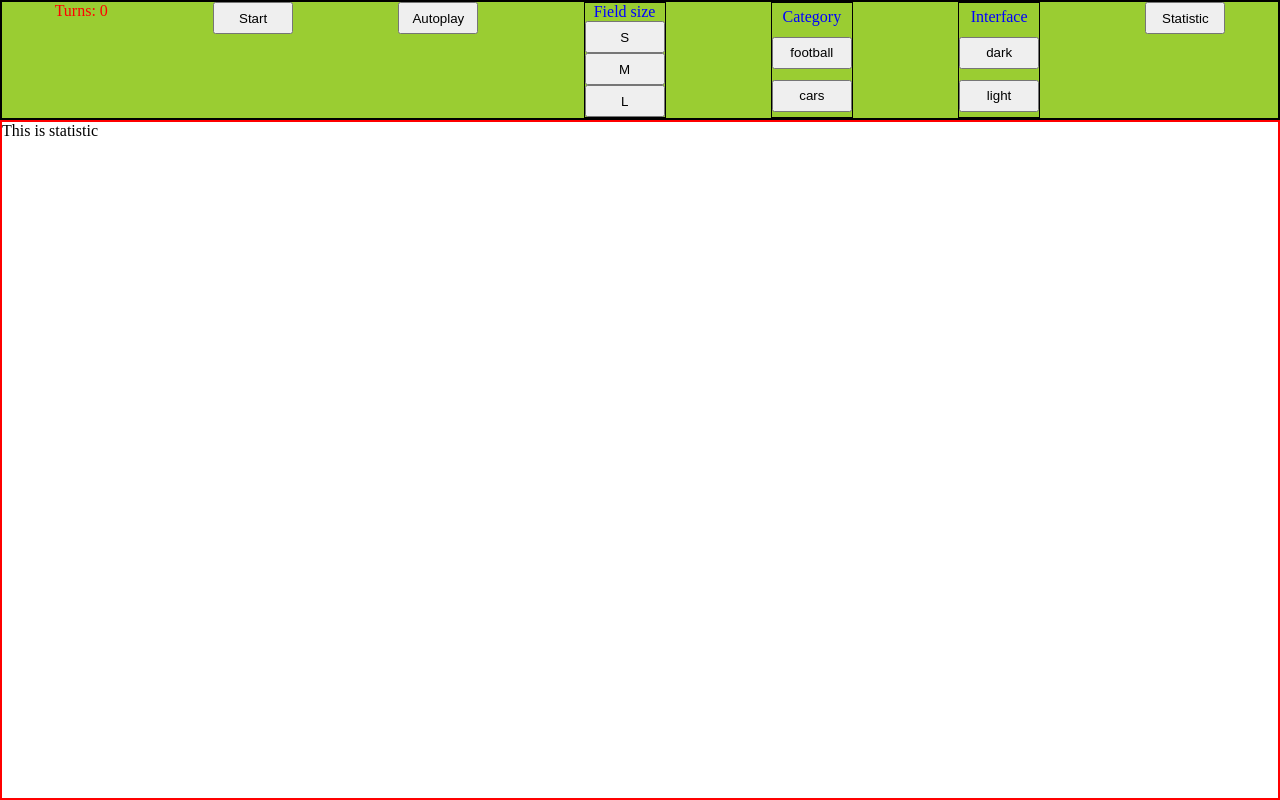
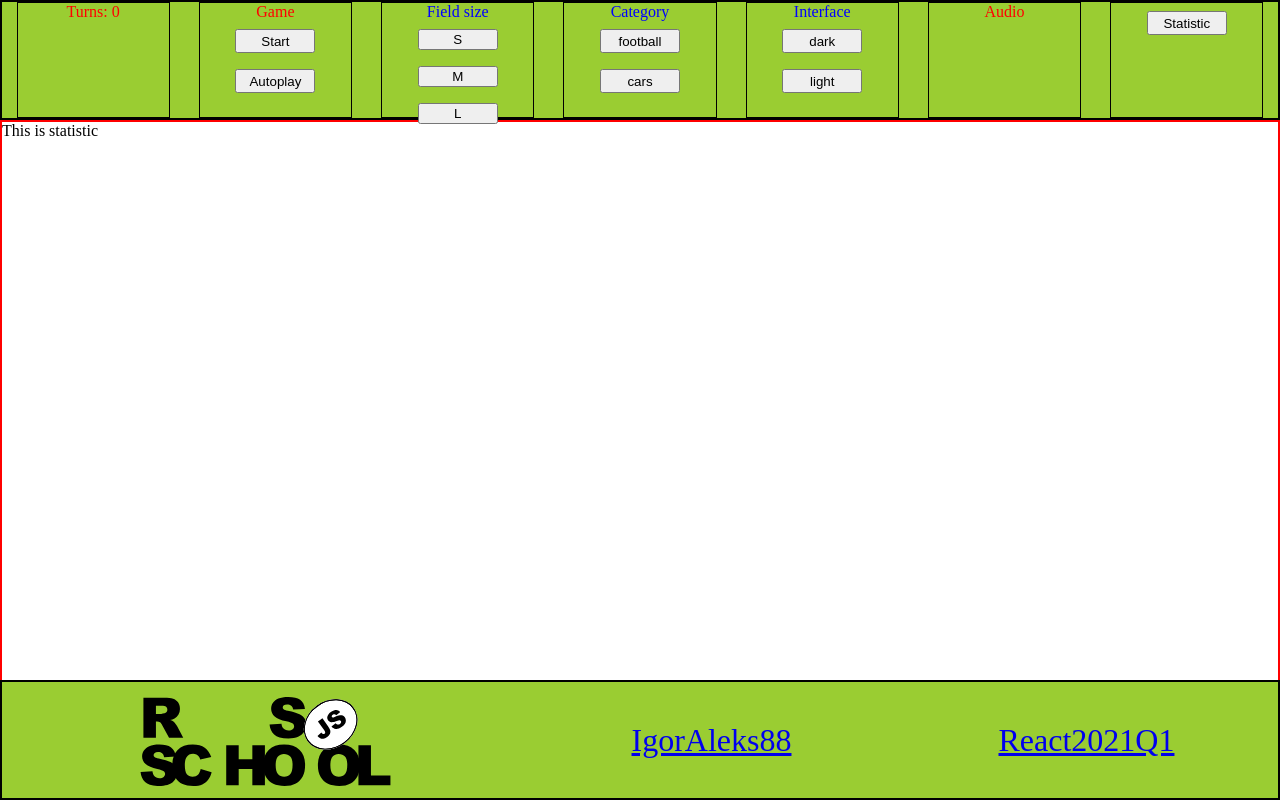
Before and after one commit to IgorAleks88/react-game, a React app: page /stat in a window 1280 px wide. Built offline with nearby package versions, Linux system fonts and the light colour scheme.

Commit message:
add footer-wrapper

```diff
--- a/src/components/app/app.js
+++ b/src/components/app/app.js
@@ -6,6 +6,7 @@ import {
 } from "react-router-dom";
 import OptionsWrapper from '../options-wrapper/options-wrapper';
 import GameBoardWrapper from '../game-board-wrapper/game-board-wrapper';
+import FooterWrapper from '../footer-wrapper/footer-wrapper';
 import StatisticWrapper from '../statistic/statistic';
 import shuffleArray from '../../utils/shuffleArray';
 import autoPlay from '../../utils/autoPlay';
@@ -21,6 +22,7 @@ export default function App () {
     const [secondOpened, setSecondOpened] = useState(null);
     const [turnsCounter, setTurnsCounter] = useState(0);
     const [optionsWrapperClass, setOptionsWrapperClass] = useState('options-wrapper options-wrapper__light');
+    const [footerWrapperClass, setFooterWrapperClass] = useState('footer-wrapper footer-wrapper__light');
 
     useEffect(() => {
         startNewGame();
@@ -43,6 +45,7 @@ export default function App () {
 
     function changeInterface (name) {
         setOptionsWrapperClass(`options-wrapper options-wrapper__${name}`);
+        setFooterWrapperClass(`footer-wrapper footer-wrapper__${name}`);
     }
 
     function changeFirstOpened (card) {
@@ -110,6 +113,7 @@ export default function App () {
                         <StatisticWrapper />
                     </Route>
                 </Switch>
+                <FooterWrapper footerWrapperClass = {footerWrapperClass} />
             </div>
         </Router>
     );
--- a/src/components/button/button.scss
+++ b/src/components/button/button.scss
@@ -1,4 +1,8 @@
 .button {
+    margin: 0.5rem;
     width: 5rem;
-    height: 2rem;
+    height: 1.5rem;
+    &__hidden {
+        visibility: hidden;
+    }
 }
--- /dev/null
+++ b/src/components/footer-wrapper/footer-wrapper.js
@@ -0,0 +1,13 @@
+import React from 'react';
+// import PropTypes from 'prop-types';
+import './footer-wrapper.scss';
+
+export default function FooterWrapper (props) {
+    return (
+        <div className = {props.footerWrapperClass}>
+            <img className = "footer-wrapper__logo" src = "./assets/img/logo.svg"/>
+            <a className = "footer-wrapper__link" href="https://github.com/IgorAleks88">IgorAleks88</a>
+            <a className = "footer-wrapper__link" href="https://rs.school/react/">React2021Q1</a>
+        </div>
+    );
+}
--- /dev/null
+++ b/src/components/footer-wrapper/footer-wrapper.scss
@@ -0,0 +1,25 @@
+.footer-wrapper {
+    position: absolute;
+    bottom: 0;
+    display: flex;
+    flex-direction: row;
+    justify-content: space-around;
+    align-items: center;
+    width: 100%;
+    height: 15%;
+    border: 2px solid #000;
+    color: red;
+    &__light {
+        background-color: yellowgreen;
+    }
+    &__dark {
+        background-color: orange;
+    }
+    &__logo {
+        width: 25%;
+        height: 80%;
+    }
+    &__link {
+        font-size: 2rem;
+    }
+}
--- a/src/components/game-board-wrapper/game-board-wrapper.scss
+++ b/src/components/game-board-wrapper/game-board-wrapper.scss
@@ -1,6 +1,6 @@
 .game-board-wrapper {
     width: 100%;
-    height: 85%;
+    height: 70%;
     border: 2px solid #f00;
     color: #000;
     display: grid;
--- a/src/components/options-category-wrapper/options-category-wrapper.scss
+++ b/src/components/options-category-wrapper/options-category-wrapper.scss
@@ -1,9 +1,11 @@
 .options-category-wrapper {
     display: flex;
     flex-direction: column;
-    justify-content: space-around;
+    justify-content: flex-start;
     align-items: center;
     border: 1px solid black;
+    width: 12%;
+    height: 100%;
     &__header {
         color: blue;
     }
--- a/src/components/options-wrapper/options-wrapper.js
+++ b/src/components/options-wrapper/options-wrapper.js
@@ -22,26 +22,19 @@ export default function OptionsWrapper (props) {
 
     return (
         <div className = {props.optionsWrapperClass}>
+            <div className = "options-category-wrapper">
                 <span>Turns: {props.turnsCounter}</span>
+            </div>
+            <div className = "options-category-wrapper">
+                <span>Game</span>
                 <Link to="/game">
                     <Button name = "Start"
                         onClick = {() => props.startNewGame()}/>
                 </Link>
-            {/*<Button name = "Football"
-                onClick = {() => {
-                    props.changeCategory('football');
-                }}/>
-            <Button name = "Cars"
-                onClick = {() => props.changeCategory('cars')}/>
-             <Button name = "6"
-                onClick = {() => props.changeDifficulty(6)}/>
-            <Button name = "9"
-                onClick = {() => props.changeDifficulty(9)}/>
-            <Button name = "12"
-            onClick = {() => props.changeDifficulty(12)}/> */}
+
                 <Button name = "Autoplay"
                     onClick = {() => props.autoPlay(props.gameArray)}/>
-
+            </div>
             <OptionsCategoryWrapper
                 categoryName = "Field size"
                 buttons = {fieldSizeButtons}/>
@@ -51,9 +44,14 @@ export default function OptionsWrapper (props) {
             <OptionsCategoryWrapper
                 categoryName = "Interface"
                 buttons = {interfaceButtons}/>
+            <div className = "options-category-wrapper">
+                <span>Audio</span>
+            </div>
+            <div className = "options-category-wrapper">
                 <Link to="/stat">
                     <Button name = "Statistic" />
                 </Link>
+            </div>
         </div>
     );
 }
```
Also changed, not shown: assets/img/cars/background.png, assets/img/logo.svg (added). Lines whose indentation alone changed are shown as unchanged.
